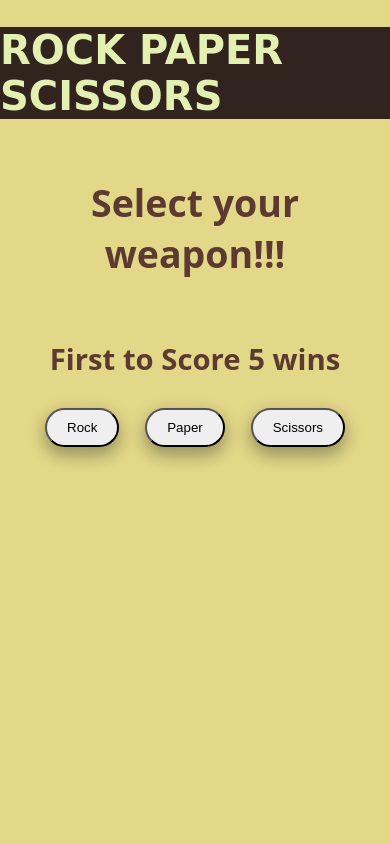
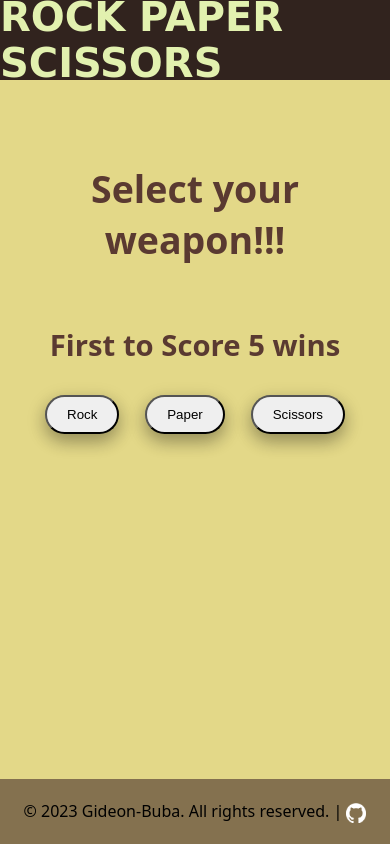
Before and after one commit to Gideon-Buba/Rock-Paper-Scissors, a plain HTML site: page index.html in a window 390 px wide. Drawn offline with Linux system fonts and the light colour scheme; a web font is replaced by a local one.

Commit message:
Improved responsivens and some styling

```diff
--- a/index.html
+++ b/index.html
@@ -31,6 +31,9 @@
     <p id="finalScore"></p>
   </div>
 
+  <footer>
+    <p>&copy; 2023 Gideon-Buba. All rights reserved. | <a href="https://github.com/Gideon-Buba" target="_blank"><img class="github-icon" src="images/github-icon.png" alt="GitHub"></a></p>
+  </footer>
 
 </body>
 </html>
--- a/style.css
+++ b/style.css
@@ -1,26 +1,40 @@
 body {
     margin: 0;
     padding: 0;
+    display: flex;
+    flex-direction: column;
+    min-height: 100vh;
     font-family: system-ui, -apple-system, BlinkMacSystemFont, 'Segoe UI', Roboto, Oxygen, Ubuntu, Cantarell, 'Open Sans', 'Helvetica Neue', sans-serif;
     background-color: #E3D888;
 }
 
-/* Styles for screens up to 600px wide */
-@media (max-width: 600px) {
-    /* Adjust styles here */
-}
+/*Media Queries*/
+@media (max-width: 550px) {
+    .title {
+      font-size: 18px;
+    }
 
-/* Styles for screens between 601px and 1200px wide */
-@media (min-width: 601px) and (max-width: 1200px) {
-    /* Adjust styles here */
-}
+    .score-info {
+      font-size: 26px;
+    }
 
-/* Styles for screens above 1200px wide */
-@media (min-width: 1201px) {
-    /* Adjust styles here */
-}
+    .buttons {
+      gap: 10px;
+    }
 
+    .btn-square {
+      width: 100px;
+      height: 100px;
+    }
 
+    .sign {
+      font-size: 50px;
+    }
+
+    .modal {
+      width: 95%;
+    }
+  }
 .title {
     font-family:'Gaegu', cursive;
     font-size: 40px;
@@ -29,6 +43,8 @@ body {
     justify-content: center; /* Horizontally center content */
     align-items: center; /* Vertically center content */
     background-color: #31231E;
+    margin-top: 0px;
+    height: 80px;
 }
 
 .instruction {
@@ -38,12 +54,13 @@ body {
     flex-direction: column;
     text-align: center;
     align-items: center;
+    margin-top: 25px;
 }
 
 #container {
     display: flex;
     justify-content: space-between;
-   width: 300px;
+    width: 300px;
     margin: 0 auto;
 }
 
@@ -52,3 +69,30 @@ button {
     box-shadow: 0 8px 16px 0 rgba(0,0,0,0.2), 0 6px 20px 0 rgba(0,0,0,0.19);
     border-radius: 40px;
 }
+
+.scoreboard {
+    display: flex;
+    justify-content: center;
+    align-items: center;
+    flex-direction: column;
+    height: fit-content!important;
+    color: #5A3A31;
+    font-size: 15px;
+    font-weight: 700;
+}
+
+.github-icon {
+    width: 20px;
+    height: 20px;
+    vertical-align: middle;
+}
+
+footer {
+    display: flex;
+    flex-direction: column;
+    align-items: center;
+    justify-content: center;
+    background-color: #84714F;
+    padding: 5px 0; /* Adjust the padding as needed */
+    margin-top: auto; /* Push the footer to the bottom */
+}
```
Also changed, not shown: images/github-icon.png (added), images/rpsbg.PNG (deleted).
